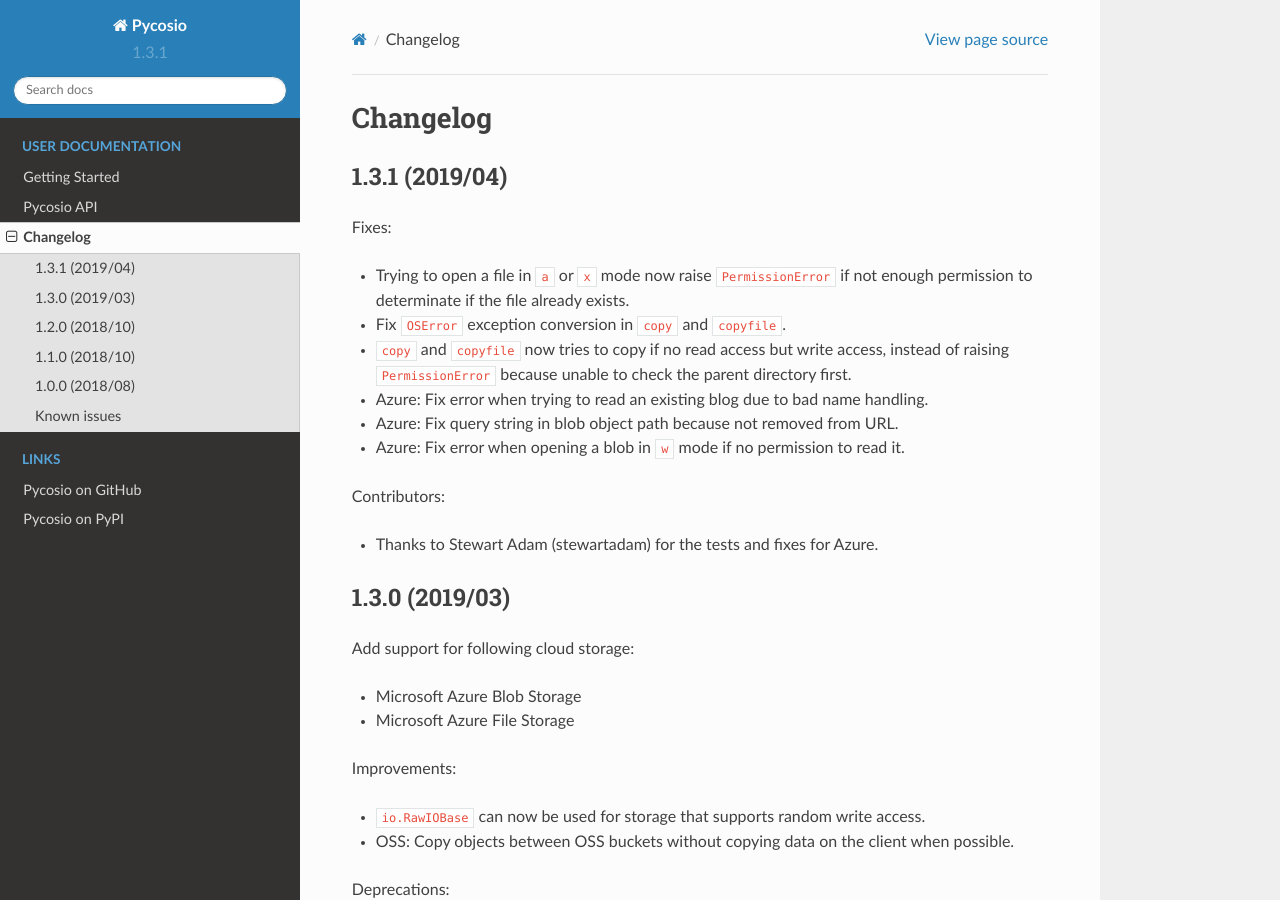
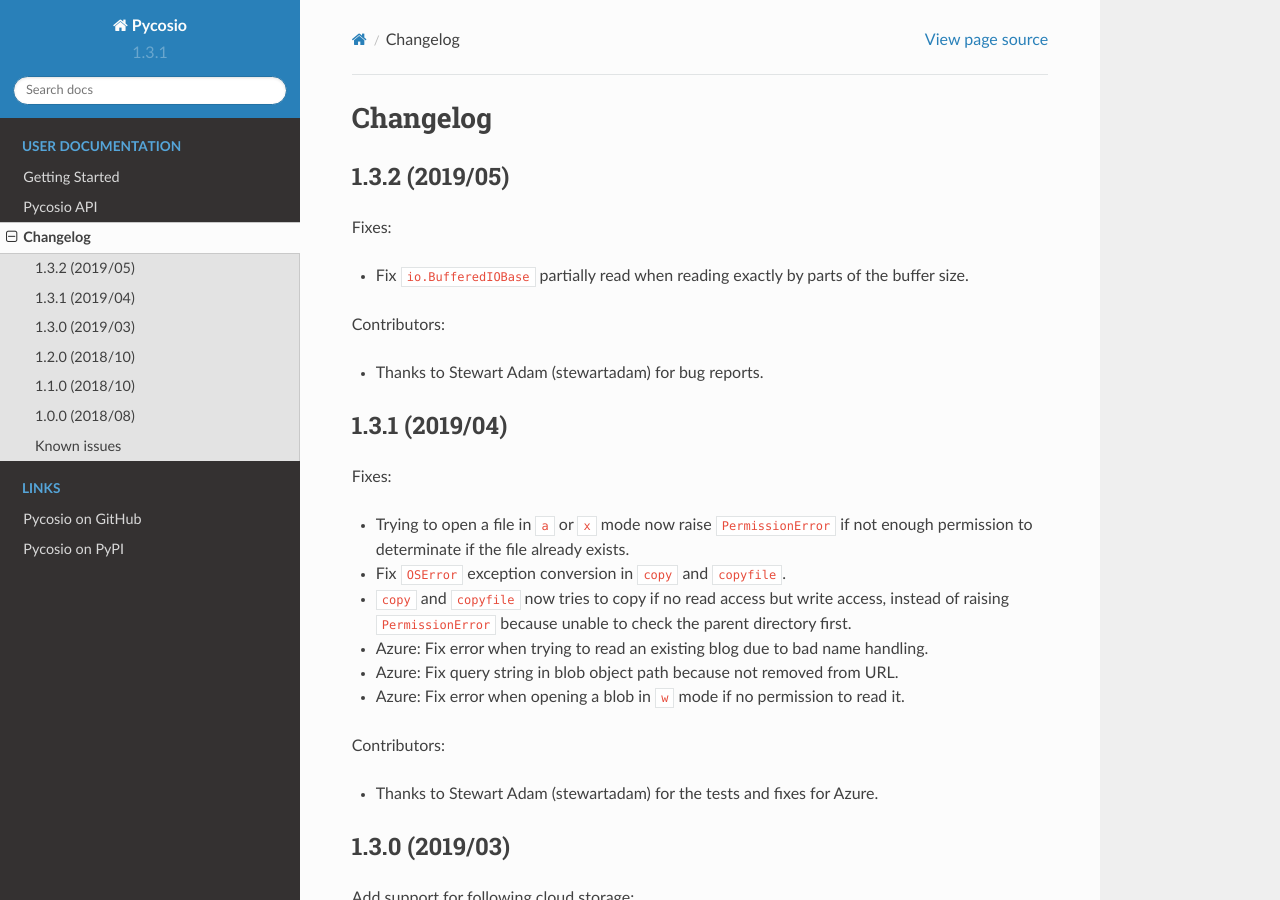
Before and after one commit to JGoutin/airfs, a Sphinx documentation site: the page built from docs/changes.rst, in a window 1280 px wide and 900 px high. Built offline with Sphinx 7.4.7 and the Read the Docs theme 2.0.0, drawn with Linux system fonts in a browser that asks for light colours.

Commit message:
Update changelog.

```diff
--- a/docs/changes.rst
+++ b/docs/changes.rst
@@ -1,5 +1,17 @@
 Changelog
 =========
+
+1.3.2 (2019/05)
+---------------
+
+Fixes:
+
+* Fix ``io.BufferedIOBase`` partially read when reading exactly by parts of the
+  buffer size.
+
+Contributors:
+
+* Thanks to Stewart Adam (stewartadam) for bug reports.
 
 1.3.1 (2019/04)
 ---------------
```
